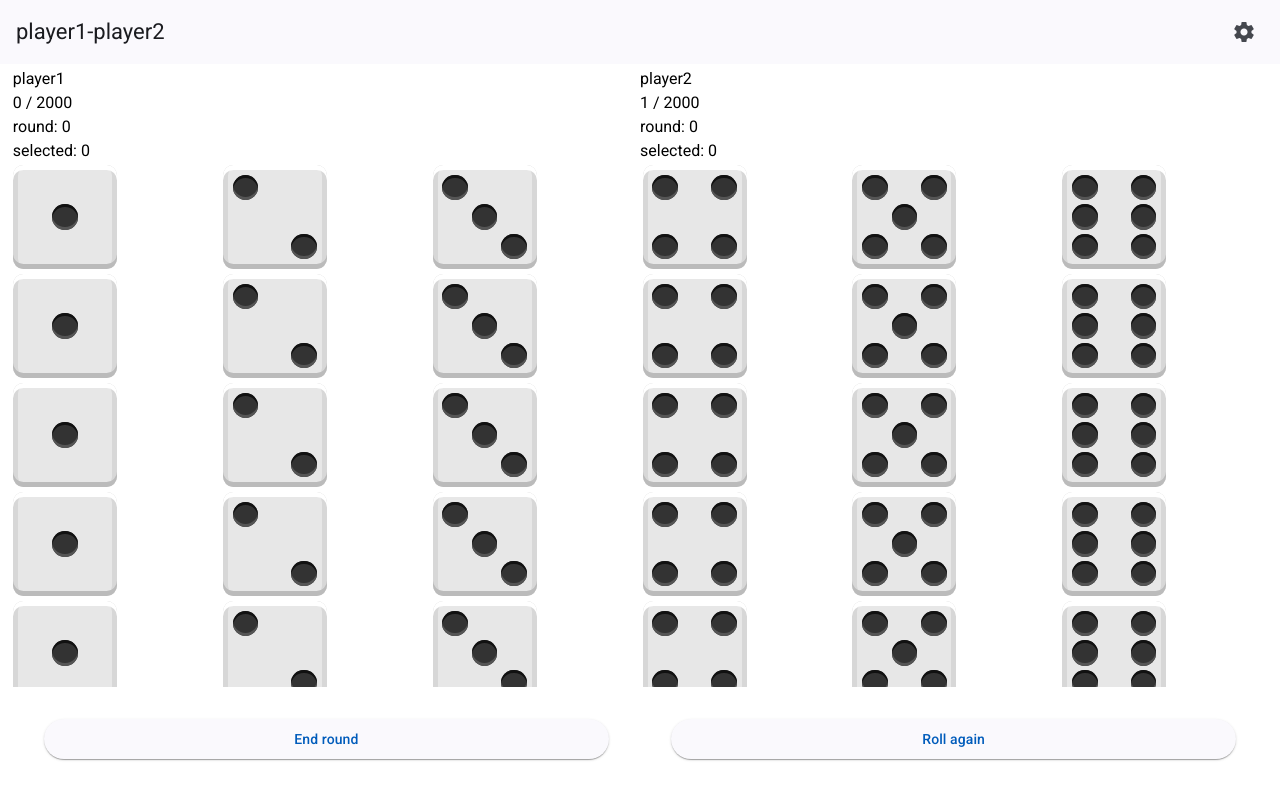
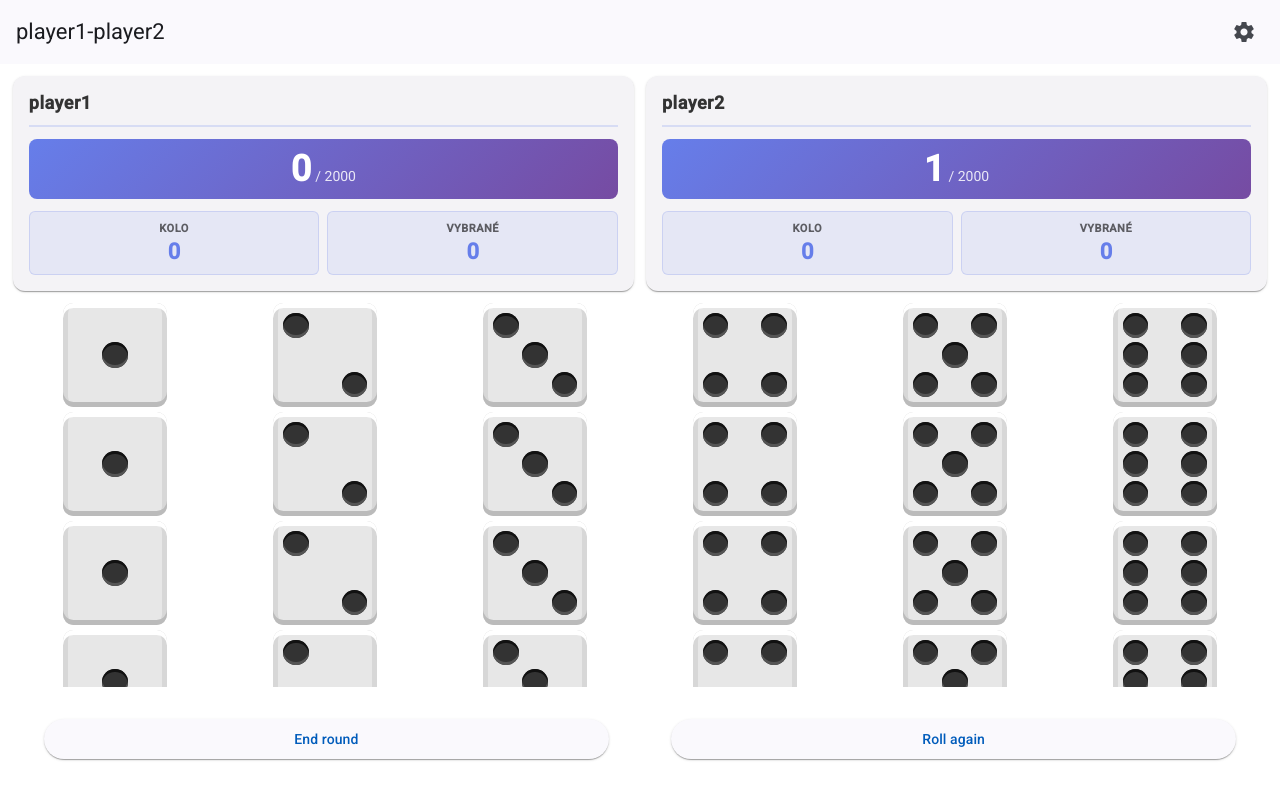
Before and after one commit to kamenitxan/Farkle-PWA, an Angular app: page / in a window 1280 px wide. Built offline with nearby package versions, Linux system fonts and the light colour scheme.

Commit message:
Enhance scoreboard layout with Material Design components and improve styling for better readability

```diff
--- a/src/app/pages/game/dice-board/dice-board.component.scss
+++ b/src/app/pages/game/dice-board/dice-board.component.scss
@@ -11,6 +11,7 @@
   grid-template-rows: repeat(6, 1fr);
   grid-column-gap: 5px;
   grid-row-gap: 5px;
+  place-items: center;
   width: 100%;
   height: 100%;
 }
--- a/src/app/pages/game/game.component.scss
+++ b/src/app/pages/game/game.component.scss
@@ -20,9 +20,10 @@
   display: grid;
   grid-template-columns: repeat(2, 1fr);
   grid-template-rows: 1fr;
-  grid-column-gap: 0px;
-  grid-row-gap: 0px;
+  gap: 12px;
   flex-shrink: 0;
+  padding-top: 12px;
+  padding-bottom: 12px;
 }
 
 app-dice-board {
--- a/src/app/pages/game/scoreboard/scoreboard.component.html
+++ b/src/app/pages/game/scoreboard/scoreboard.component.html
@@ -1,6 +1,25 @@
-<div class="scoreboard">
-  <p>{{ playerName }}</p>
-  <p>{{ score }} / 2000</p>
-  <p>round: {{ roundScore }}</p>
-  <p>selected: {{ selectedScore }}</p>
-</div>
+<mat-card class="scoreboard">
+  <mat-card-content>
+    <div class="player-section">
+      <h2 class="player-name">{{ playerName }}</h2>
+    </div>
+
+    <div class="score-display">
+      <div class="main-score">
+        <span class="score-number">{{ score }}</span>
+        <span class="score-total">/ 2000</span>
+      </div>
+    </div>
+
+    <div class="score-stats">
+      <div class="stat">
+        <span class="stat-label">Kolo</span>
+        <span class="stat-value">{{ roundScore }}</span>
+      </div>
+      <div class="stat">
+        <span class="stat-label">Vybrané</span>
+        <span class="stat-value">{{ selectedScore }}</span>
+      </div>
+    </div>
+  </mat-card-content>
+</mat-card>
--- a/src/app/pages/game/scoreboard/scoreboard.component.scss
+++ b/src/app/pages/game/scoreboard/scoreboard.component.scss
@@ -1,7 +1,86 @@
-.scoreboard {
-  width: 45%;
+::ng-deep mat-card {
+  margin: 0 !important;
 }
 
-p {
-  margin: 5px 0px;
+.scoreboard {
+  width: 100%;
+  height: fit-content;
+  padding: 0 !important;
+  margin: 0 !important;
+
+  mat-card-content {
+    padding: 16px;
+  }
 }
+
+.player-section {
+  margin-bottom: 12px;
+  padding-bottom: 12px;
+  border-bottom: 2px solid rgba(102, 126, 234, 0.2);
+}
+
+.player-name {
+  margin: 0;
+  font-size: 18px;
+  font-weight: 700;
+  color: #333;
+  letter-spacing: 0.5px;
+}
+
+.score-display {
+  margin-bottom: 12px;
+  padding: 12px;
+  background: linear-gradient(135deg, #667eea 0%, #764ba2 100%);
+  border-radius: 8px;
+  text-align: center;
+  color: white;
+}
+
+.main-score {
+  display: flex;
+  align-items: baseline;
+  justify-content: center;
+  gap: 4px;
+}
+
+.score-number {
+  font-size: 36px;
+  font-weight: 800;
+  line-height: 1;
+}
+
+.score-total {
+  font-size: 14px;
+  opacity: 0.85;
+}
+
+.score-stats {
+  display: grid;
+  grid-template-columns: 1fr 1fr;
+  gap: 8px;
+}
+
+.stat {
+  padding: 10px;
+  border-radius: 6px;
+  background-color: rgba(102, 126, 234, 0.1);
+  border: 1px solid rgba(102, 126, 234, 0.2);
+  display: flex;
+  flex-direction: column;
+  align-items: center;
+  gap: 4px;
+}
+
+.stat-label {
+  font-size: 11px;
+  font-weight: 600;
+  text-transform: uppercase;
+  letter-spacing: 0.5px;
+  color: rgba(0, 0, 0, 0.6);
+}
+
+.stat-value {
+  font-size: 22px;
+  font-weight: 700;
+  color: #667eea;
+}
--- a/src/app/pages/game/scoreboard/scoreboard.component.ts
+++ b/src/app/pages/game/scoreboard/scoreboard.component.ts
@@ -1,10 +1,11 @@
 import {Component, input, OnInit} from '@angular/core';
 import {SettingsService} from '../../../services/settings.service';
 import {ScoreKeeperService} from '../../../services/score-keeper.service';
+import {MatCard, MatCardContent} from '@angular/material/card';
 
 @Component({
   selector: 'app-scoreboard',
-  imports: [],
+  imports: [MatCard, MatCardContent],
   templateUrl: './scoreboard.component.html',
   styleUrl: './scoreboard.component.scss'
 })
```
